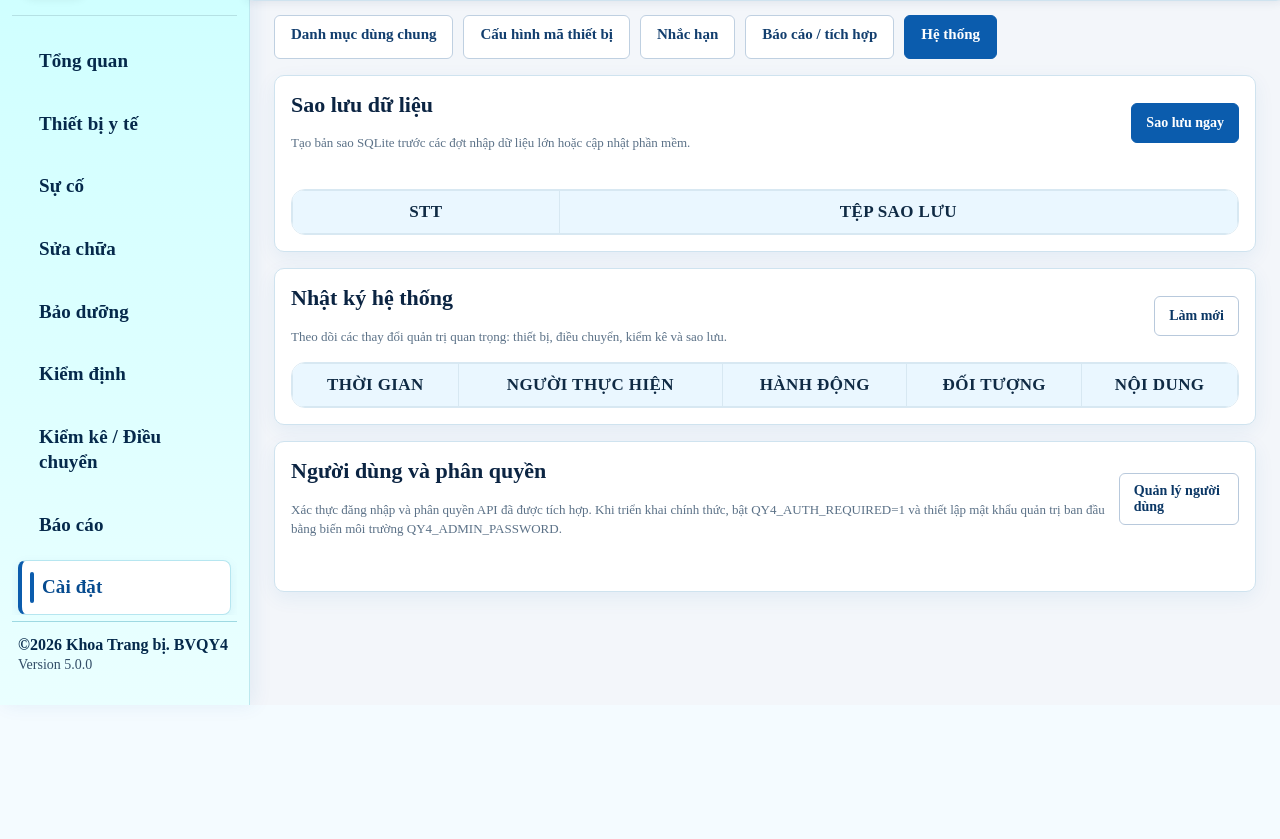
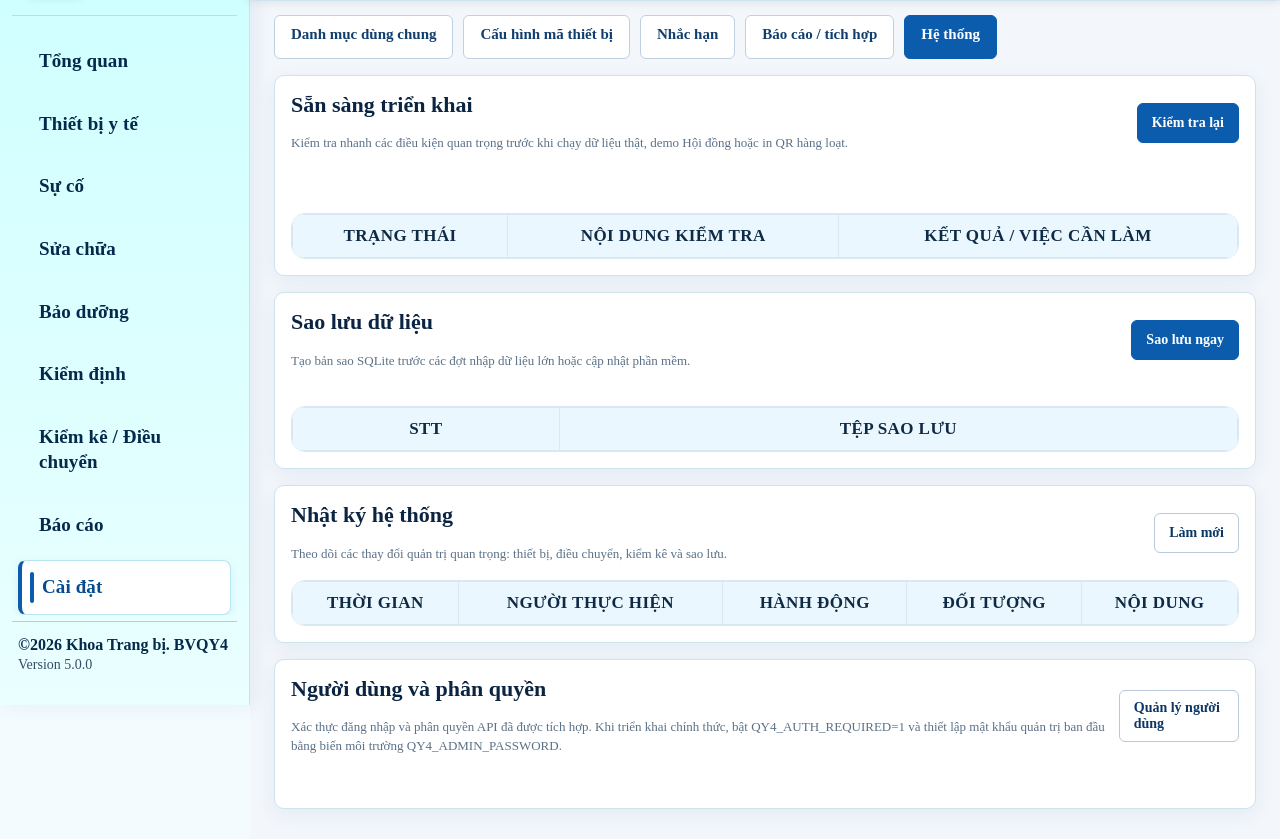
Before and after one commit to tranhuec3cx/QY4-TTBYT, a website: page public/settings-system.html in a window 1280 px wide. Shown: the part 95-934 px from the top of the page. Before the commit the page ends 800 px from the top, so only its background shows below. Drawn offline with Linux system fonts and the light colour scheme; no server answers.

Commit message:
System UI: add deployment readiness checklist

```diff
--- a/public/settings-system.html
+++ b/public/settings-system.html
@@ -3,6 +3,18 @@
 <body><div class="layout"><div id="menuHost"></div><main class="main">
 <div class="topbar"><div><h1 id="pageTitle" class="page-title"></h1><p id="pageSubtitle" class="page-subtitle"></p></div><div class="user-box">Người dùng: Quản trị viên</div></div>
 <div id="settingsTabsHost"></div>
+
+<section class="card">
+  <div class="section-head">
+    <div><h2 class="section-title">Sẵn sàng triển khai</h2><div class="small">Kiểm tra nhanh các điều kiện quan trọng trước khi chạy dữ liệu thật, demo Hội đồng hoặc in QR hàng loạt.</div></div>
+    <button class="btn btn-primary" id="reloadReadinessBtn">Kiểm tra lại</button>
+  </div>
+  <section class="reports-summary-grid" id="readinessSummary"></section>
+  <div id="readinessGenerated" class="muted-note" style="margin:10px 0"></div>
+  <div class="table-wrap scroll-area">
+    <table><thead><tr><th>Trạng thái</th><th>Nội dung kiểm tra</th><th>Kết quả / việc cần làm</th></tr></thead><tbody id="readinessRows"></tbody></table>
+  </div>
+</section>
 
 <section class="card">
   <div class="section-head"><div><h2 class="section-title">Sao lưu dữ liệu</h2><div class="small">Tạo bản sao SQLite trước các đợt nhập dữ liệu lớn hoặc cập nhật phần mềm.</div></div><button class="btn btn-primary" id="backupBtn">Sao lưu ngay</button></div>
```
